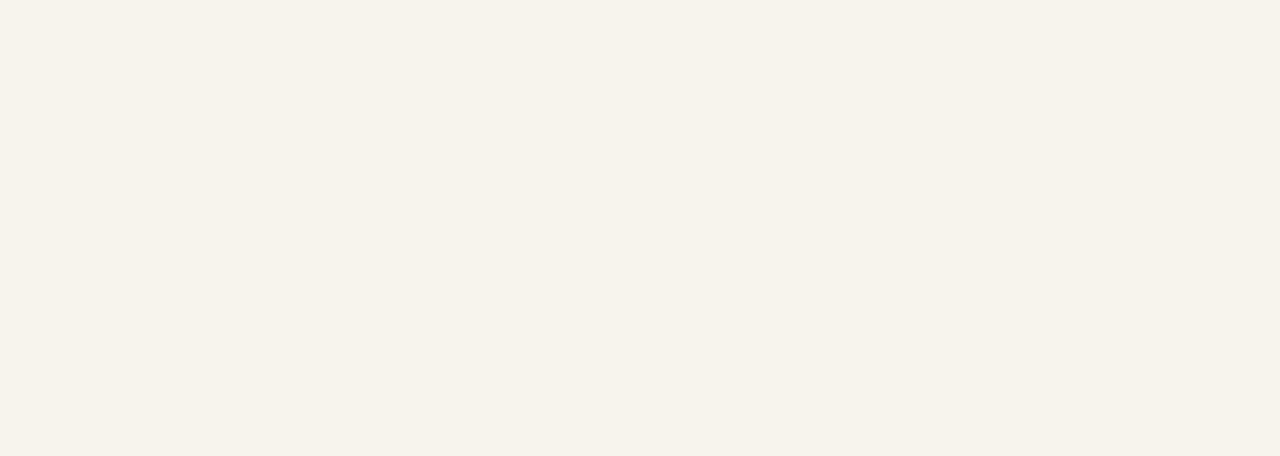
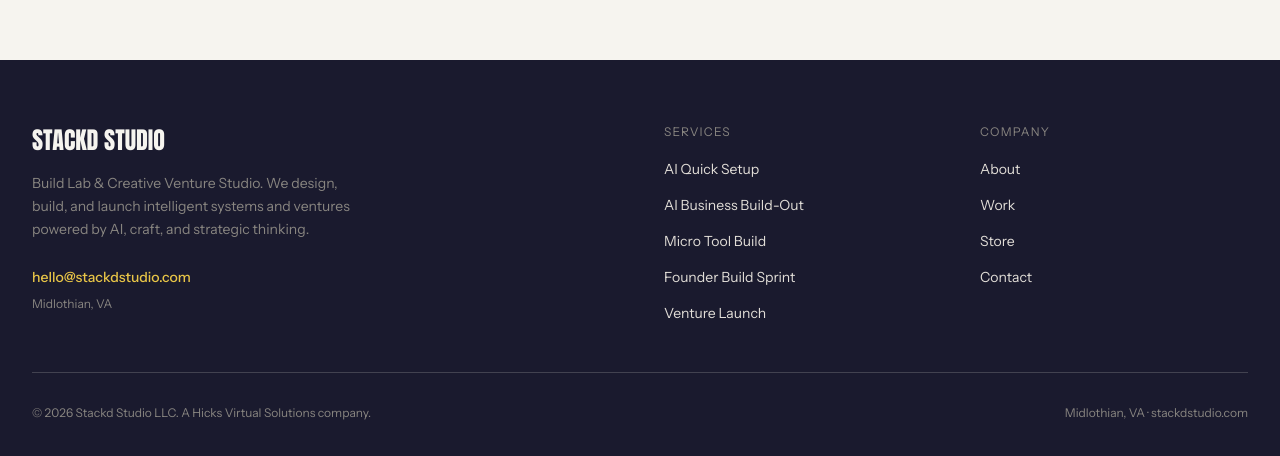
Before and after one commit to villamanagegroup-boop/vstackedlabs, a Next.js app: page / in a window 1280 px wide. Shown: the part 740-1196 px from the top of the page. Before the commit the page ends 800 px from the top, so only its background shows below. Built offline with nearby package versions, Linux system fonts and the light colour scheme.

Commit message:
feat: add Footer with nav links and company info

```diff
--- a/components/layout/Footer.tsx
+++ b/components/layout/Footer.tsx
@@ -1,3 +1,80 @@
+import Link from 'next/link'
+
+const footerLinks = {
+  Services: [
+    { label: 'AI Quick Setup', href: '/services#track-a' },
+    { label: 'AI Business Build-Out', href: '/services#track-a' },
+    { label: 'Micro Tool Build', href: '/services#track-a' },
+    { label: 'Founder Build Sprint', href: '/services#track-b' },
+    { label: 'Venture Launch', href: '/services#track-b' },
+  ],
+  Company: [
+    { label: 'About', href: '/about' },
+    { label: 'Work', href: '/work' },
+    { label: 'Store', href: '/store' },
+    { label: 'Contact', href: '/contact' },
+  ],
+}
+
 export default function Footer() {
-  return <footer />
+  return (
+    <footer className="bg-[#1A1A2E] text-[#F6F4EF]" aria-label="Site footer">
+      <div className="max-w-7xl mx-auto px-4 sm:px-6 lg:px-8 py-16">
+        <div className="grid grid-cols-1 md:grid-cols-4 gap-12">
+          {/* Brand */}
+          <div className="md:col-span-2">
+            <div
+              className="text-2xl mb-4"
+              style={{ fontFamily: 'var(--font-anton)' }}
+            >
+              STACKD STUDIO
+            </div>
+            <p className="text-[#888580] text-sm leading-relaxed max-w-xs mb-6">
+              Build Lab & Creative Venture Studio. We design, build, and launch intelligent systems and ventures powered by AI, craft, and strategic thinking.
+            </p>
+            <a
+              href="mailto:hello@stackdstudio.com"
+              className="text-[#E8C547] text-sm font-medium hover:underline"
+            >
+              hello@stackdstudio.com
+            </a>
+            <p className="text-[#888580] text-xs mt-2">Midlothian, VA</p>
+          </div>
+
+          {/* Links */}
+          {Object.entries(footerLinks).map(([heading, links]) => (
+            <div key={heading}>
+              <h3
+                className="text-xs uppercase tracking-widest text-[#888580] mb-4"
+                style={{ fontFamily: 'var(--font-sans)' }}
+              >
+                {heading}
+              </h3>
+              <ul className="space-y-3">
+                {links.map((link) => (
+                  <li key={link.label}>
+                    <Link
+                      href={link.href}
+                      className="text-sm text-[#E2DED8] hover:text-[#E8C547] transition-colors"
+                    >
+                      {link.label}
+                    </Link>
+                  </li>
+                ))}
+              </ul>
+            </div>
+          ))}
+        </div>
+
+        <div className="border-t border-[#E2DED8]/20 mt-12 pt-8 flex flex-col sm:flex-row items-center justify-between gap-4">
+          <p className="text-[#888580] text-xs">
+            © {new Date().getFullYear()} Stackd Studio LLC. A Hicks Virtual Solutions company.
+          </p>
+          <p className="text-[#888580] text-xs">
+            Midlothian, VA · stackdstudio.com
+          </p>
+        </div>
+      </div>
+    </footer>
+  )
 }
```
